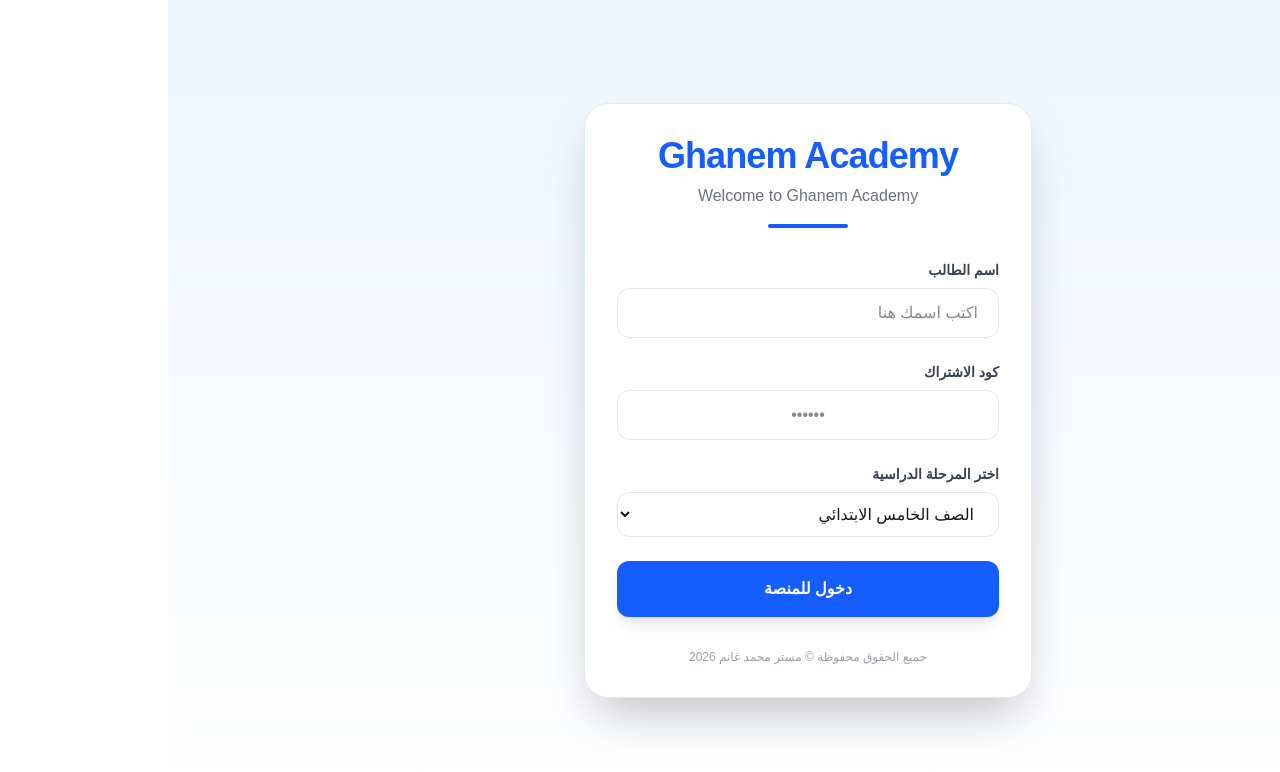
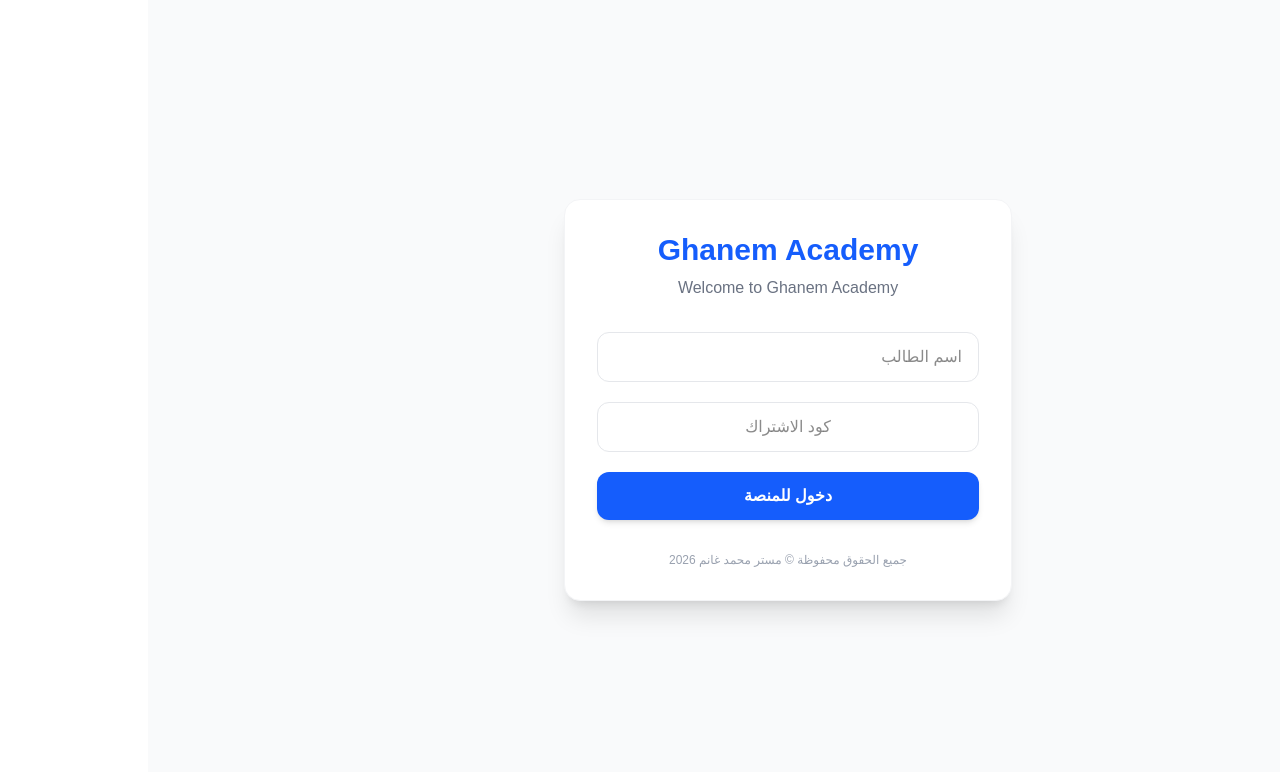
Before and after one commit to mhmedghanem225-dot/Mohamed-Ghanem-platform, a Next.js app: page / in a window 1280 px wide. Shown: the top 772 px of the page. Built offline with nearby package versions, Linux system fonts and the light colour scheme.

Commit message:
Return to old UI with welcome message

```diff
--- a/app/page.tsx
+++ b/app/page.tsx
@@ -4,78 +4,52 @@
 export default function LoginPage() {
   const [code, setCode] = useState("");
   const [name, setName] = useState("");
-  const [selectedGrade, setSelectedGrade] = useState("الصف الخامس الابتدائي");
 
   const handleLogin = (e: React.FormEvent) => {
     e.preventDefault();
+    // التأكد من الكود ونقله لصفحة الدروس مباشرة
     if (code === "123456") {
-      window.location.href = "/lessons?grade=" + encodeURIComponent(selectedGrade);
+      window.location.assign("/lessons");
     } else {
       alert("عذراً، كود الاشتراك غير صحيح");
     }
   };
 
   return (
-    <div className="min-h-screen bg-gradient-to-b from-blue-50 to-white flex items-center justify-center p-4 font-sans" dir="rtl">
-      <div className="max-w-md w-full bg-white rounded-3xl shadow-2xl p-8 border border-blue-100">
+    <div className="min-h-screen bg-gray-50 flex items-center justify-center p-4 font-sans" dir="rtl">
+      <div className="max-w-md w-full bg-white rounded-2xl shadow-xl p-8 border border-gray-100 text-center">
 
-        {/* الجزء الترحيبي الجديد */}
-        <div className="text-center mb-8">
-          <h1 className="text-4xl font-black text-blue-600 mb-2 tracking-tight">
-            Ghanem Academy
-          </h1>
-          <p className="text-gray-500 font-medium">Welcome to Ghanem Academy</p>
-          <div className="h-1 w-20 bg-blue-600 mx-auto mt-4 rounded-full"></div>
-        </div>
+        <h1 className="text-3xl font-black text-blue-600 mb-2">Ghanem Academy</h1>
+        <p className="text-gray-500 mb-8 font-medium">Welcome to Ghanem Academy</p>
 
-        <form onSubmit={handleLogin} className="space-y-6">
-          <div>
-            <label className="block text-sm font-bold text-gray-700 mb-2">اسم الطالب</label>
+        <form onSubmit={handleLogin} className="space-y-5">
           <input
             type="text"
             required
-              className="w-full px-5 py-3 rounded-xl border border-gray-200 focus:ring-2 focus:ring-blue-500 focus:border-transparent outline-none transition-all text-right"
-              placeholder="اكتب اسمك هنا"
+            className="w-full px-4 py-3 rounded-xl border border-gray-200 outline-none focus:border-blue-500 text-right"
+            placeholder="اسم الطالب"
             value={name}
             onChange={(e) => setName(e.target.value)}
           />
-          </div>
 
-          <div>
-            <label className="block text-sm font-bold text-gray-700 mb-2">كود الاشتراك</label>
           <input
             type="password"
             required
-              className="w-full px-5 py-3 rounded-xl border border-gray-200 focus:ring-2 focus:ring-blue-500 focus:border-transparent outline-none transition-all text-center"
-              placeholder="••••••"
+            className="w-full px-4 py-3 rounded-xl border border-gray-200 outline-none focus:border-blue-500 text-center"
+            placeholder="كود الاشتراك"
             value={code}
             onChange={(e) => setCode(e.target.value)}
           />
-          </div>
-
-          <div>
-            <label className="block text-sm font-bold text-gray-700 mb-2">اختر المرحلة الدراسية</label>
-            <select
-              className="w-full px-5 py-3 rounded-xl border border-gray-200 focus:ring-2 focus:ring-blue-500 outline-none bg-white text-right"
-              value={selectedGrade}
-              onChange={(e) => setSelectedGrade(e.target.value)}
-            >
-              <option>الصف الثاني الابتدائي</option>
-              <option>الصف الثالث الابتدائي</option>
-              <option>الصف الرابع الابتدائي</option>
-              <option>الصف الخامس الابتدائي</option>
-            </select>
-          </div>
 
           <button
             type="submit"
-            className="w-full bg-blue-600 hover:bg-blue-700 text-white font-bold py-4 rounded-xl shadow-lg transform transition hover:-translate-y-1 active:scale-95"
+            className="w-full bg-blue-600 hover:bg-blue-700 text-white font-bold py-3 rounded-xl transition-all shadow-md"
           >
             دخول للمنصة
           </button>
         </form>
 
-        <p className="text-center text-gray-400 text-xs mt-8">
+        <p className="text-gray-400 text-xs mt-8">
           جميع الحقوق محفوظة © مستر محمد غانم 2026
         </p>
       </div>
```
Lines whose indentation alone changed are shown as unchanged.
